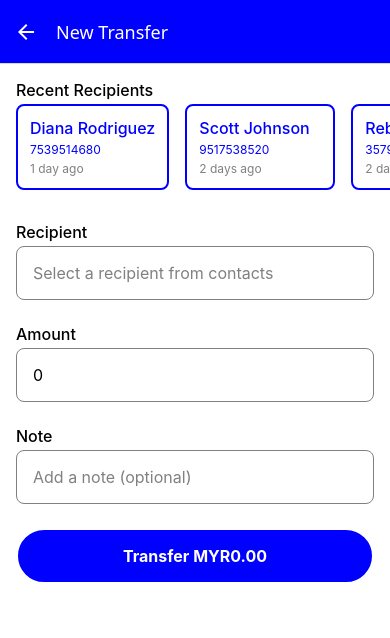
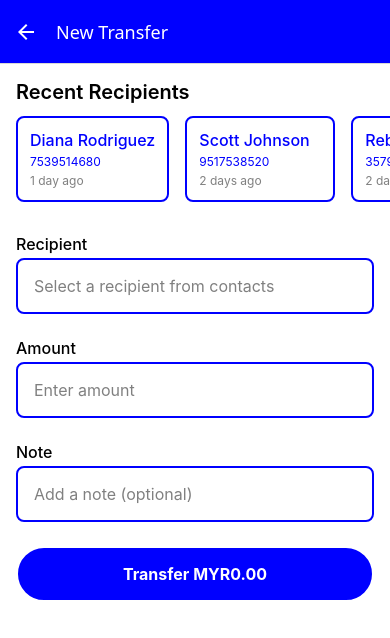
Before and after one commit to wanikmalfitri/mobile-payment-module, a React Native app: screen /Transfer in a window 390 px wide. Shown: the top 638 px of the page. Built offline with nearby package versions, Linux system fonts and the light colour scheme.

Commit message:
feat: added biometric authenticator

```diff
--- a/package.json
+++ b/package.json
@@ -13,6 +13,7 @@
     "@react-navigation/native-stack": "^7.2.0",
     "date-fns": "^4.1.0",
     "expo": "~52.0.27",
+    "expo-local-authentication": "^15.0.2",
     "expo-status-bar": "~2.0.1",
     "react": "18.3.1",
     "react-native": "0.76.6",
--- a/src/screens/transfer/TransferScreen.style.tsx
+++ b/src/screens/transfer/TransferScreen.style.tsx
@@ -28,8 +28,12 @@ const styles = StyleSheet.create({
     borderRadius: BORDER_RADIUS.SMALL,
     padding: SPACING.MEDIUM,
     marginBottom: SPACING.LARGE,
-    borderWidth: BORDER_WIDTH.THIN,
-    borderColor: COLORS.GRAY,
+    borderWidth: BORDER_WIDTH.MEDIUM,
+    borderColor: COLORS.PRIMARY,
+    fontSize: FONT_SIZE.MEDIUM,
+  },
+  inputRecipient: {
+    color: COLORS.BLACK,
     fontSize: FONT_SIZE.MEDIUM,
   },
   inputText: {
@@ -51,6 +55,12 @@ const styles = StyleSheet.create({
     color: COLORS.WHITE,
     fontWeight: FONT_WEIGHT.BOLD,
     fontSize: FONT_SIZE.MEDIUM,
+  },
+  recentListTitle: {
+    color: COLORS.BLACK,
+    fontSize: FONT_SIZE.LARGE,
+    fontWeight: FONT_WEIGHT.SEMI_BOLD,
+    marginBottom: SPACING.SMALL,
   },
   recentList: {
     marginBottom: SPACING.XLARGE,
--- a/src/screens/transfer/TransferScreen.tsx
+++ b/src/screens/transfer/TransferScreen.tsx
@@ -20,6 +20,7 @@ import { formatDistance } from "date-fns";
 import { TransferPayload } from "../../types/transaction";
 import { TransactionResult } from "../../types/transaction";
 import { TransactionService } from "../../services/TransactionService";
+import { BiometricAuth } from "../../utils/biometric";
 
 type NavigationProp = NativeStackNavigationProp<RootStackParamList, "Transfer">;
 
@@ -33,7 +34,7 @@ const TransferScreen: React.FC = () => {
 
   const formattedAmount = useMemo(() => {
     if (!amount) return "MYR0.00";
-    if (amount > 100000000) return "MYR99999999.99";
+    if (amount > 100000000) return "MYR++++";
     return `MYR${(amount / 100).toFixed(2)}`;
   }, [amount]);
 
@@ -45,18 +46,23 @@ const TransferScreen: React.FC = () => {
       return;
     }
 
-    if (!amount) {
-      Alert.alert("Please enter an amount");
+    if (!amount || isNaN(amount)) {
+      Alert.alert("Please enter a valid amount");
       return;
     }
 
-    if (amount <= 100) {
-      Alert.alert("Minimum amount is MYR 1.00");
+    if (amount < 100) {
+      Alert.alert("Minimum amount is MYR1.00");
       return;
     }
 
     if (amount > 100000000) {
-      Alert.alert("Maximum amount is MYR 99999999.99");
+      Alert.alert("Maximum amount is MYR1000000.00");
+      return;
+    }
+
+    if (note && note.trim().length > 100) {
+      Alert.alert("Note cannot exceed 100 characters");
       return;
     }
 
@@ -85,6 +91,15 @@ const TransferScreen: React.FC = () => {
 
   const processTransfer = useCallback(
     async (payload: TransferPayload): Promise<TransactionResult> => {
+      // Check biometric availability and authenticate
+      const isBiometricAvailable = await BiometricAuth.isBiometricAvailable();
+      if (isBiometricAvailable) {
+        const authenticated = await BiometricAuth.authenticate();
+        if (!authenticated) {
+          throw new Error("Authentication failed");
+        }
+      }
+
       const result = await TransactionService.processTransfer(payload);
       if (!result.success) {
         throw new Error(result.error);
@@ -102,7 +117,7 @@ const TransferScreen: React.FC = () => {
         </View>
       )}
       <View style={styles.content}>
-        <Text style={styles.label}>Recent Recipients</Text>
+        <Text style={styles.recentListTitle}>Recent Recipients</Text>
         <ScrollView
           horizontal
           showsHorizontalScrollIndicator={false}
@@ -131,16 +146,25 @@ const TransferScreen: React.FC = () => {
 
         <Text style={styles.label}>Recipient</Text>
         <TouchableOpacity style={[styles.input]}>
-          <Text style={styles.inputText}>
-            {selectedRecipient?.name || "Select a recipient from contacts"}
-          </Text>
+          {
+            selectedRecipient ? (
+              <Text style={styles.inputRecipient}>
+                {selectedRecipient.name}
+              </Text>
+            ) : (
+              <Text style={styles.inputText}>
+                {"Select a recipient from contacts"}
+              </Text>
+            )
+          }
         </TouchableOpacity>
         <Text style={styles.label}>Amount</Text>
         <TextInput
           style={[styles.input]}
-          value={amount?.toString() || "0"}
+          value={amount?.toString() || ""}
           onChangeText={(value) => {
-            setAmount(Number(value));
+            const numericValue = value.replace(/[^0-9]/g, '');
+            setAmount(numericValue ? Number(numericValue) : null);
           }}
           keyboardType="numeric"
           placeholder="Enter amount"
--- /dev/null
+++ b/src/utils/biometric.ts
@@ -0,0 +1,23 @@
+import * as LocalAuthentication from 'expo-local-authentication';
+
+export class BiometricAuth {
+  static async isBiometricAvailable(): Promise<boolean> {
+    const compatible = await LocalAuthentication.hasHardwareAsync();
+    const enrolled = await LocalAuthentication.isEnrolledAsync();
+    return compatible && enrolled;
+  }
+
+  static async authenticate(): Promise<boolean> {
+    try {
+      const result = await LocalAuthentication.authenticateAsync({
+        promptMessage: 'Authenticate to confirm transfer',
+        fallbackLabel: 'Use passcode',
+        cancelLabel: 'Cancel',
+      });
+      return result.success;
+    } catch (error) {
+      console.error('Biometric authentication error:', error);
+      return false;
+    }
+  }
+}
```
Also changed, not shown: 1 other file (tests, documents, lock files or other folders).
